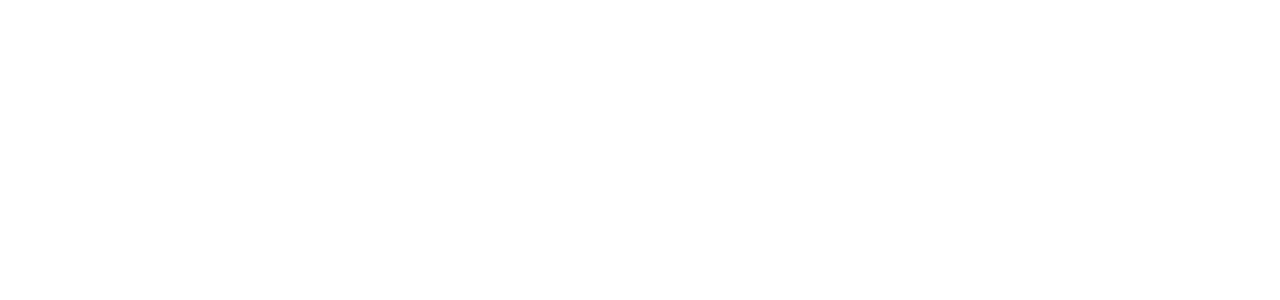
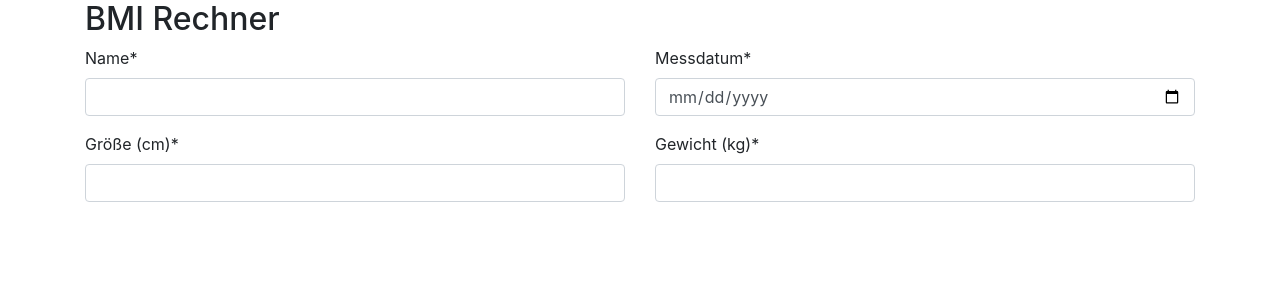
Before and after one commit to thatdudesaber/WebDev, a PHP site: page / in a window 1280 px wide. Before the commit the part shown is empty. Shown: the top 300 px of the page. Run offline with PHP 8.4, Linux system fonts and the light colour scheme.

Commit message:
Fortschritt im Unterricht - BMI Rechner

```diff
--- a/BMI Rechner/index.php
+++ b/BMI Rechner/index.php
@@ -3,9 +3,88 @@
 <head>
     <meta charset="UTF-8">
     <meta name="viewport" content="width=device-width, initial-scale=1.0">
+
+    <!-- Bootstrap Verlinkung -->
+    <link rel="stylesheet" href="css/bootstrap.min.css">
+
     <title>BMI-Rechner</title>
 </head>
 <body>
 
+<?php
+
+//Formularvariablen definieren
+$name = "";
+$date = "";
+$size = "";
+$weight = "";
+
+
+?>
+
+<!-- Hauptblock mit Überschrift -->
+
+<div class="container">
+
+    <h2>BMI Rechner</h2>
+
+
+    <!-- Formular -->
+    <form id="bmi" action="index.php" method="post">
+
+        <div class="row">
+            <div class="col-sm-6 form-group">
+                 <label for="name">Name*</label>
+                 <input type="text"
+                        name="name"
+                        class="form-control <?= isset($errors['name']) ? 'is-invalid' : '' ?>"
+                        value="<?= htmlspecialchars($name) ?>"
+                        maxlength="35"
+                        required="required">
+
+            </div>
+            <div class="col-sm-6 form-group">
+            <label for="date">Messdatum*</label>
+                 <input type="date"
+                        name="date"
+                        class="form-control <?= isset($errors['date']) ? 'is-invalid' : '' ?>"
+                        value="<?= htmlspecialchars($date) ?>"
+                        onchange="validateDate(this)"
+                        required="required">
+            </div>
+        </div>
+
+        <div class="row">
+            <div class="col-sm-6 form-group">
+                        <label for="size">Größe (cm)*</label>
+                        <input type="number"
+                            name="size"
+                            class="form-control <?= isset($errors['size']) ? 'is-invalid' : '' ?>"
+                            value="<?= htmlspecialchars($size) ?>"
+                            required="required">
+            </div>
+            <div class="col-sm-6 form-group">
+                        <label for="name">Gewicht (kg)*</label>
+                        <input type="number"
+                            name="weight"
+                            class="form-control <?= isset($errors['weight']) ? 'is-invalid' : '' ?>"
+                            value="<?= htmlspecialchars($weight) ?>"
+                            required="required">
+            </div>
+        </div>
+    </form>
+
+
+
+
+
+<!-- Textausgabe (mal schauen, ob und wo ich das benötige) -->
+
+<!-- Buttons -->
+
+</div>
+
+
+
 </body>
 </html>
```
